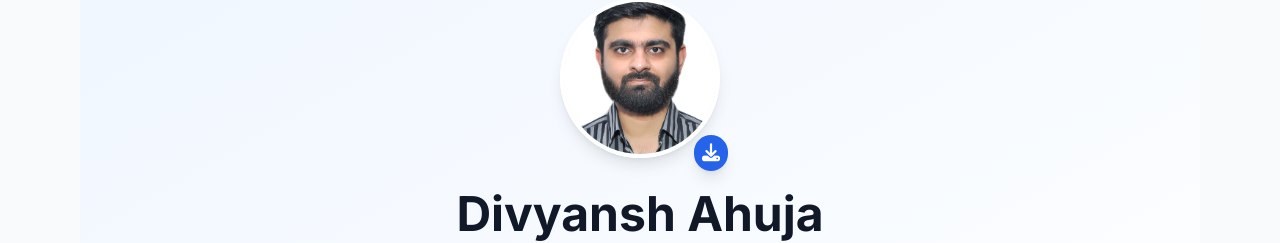
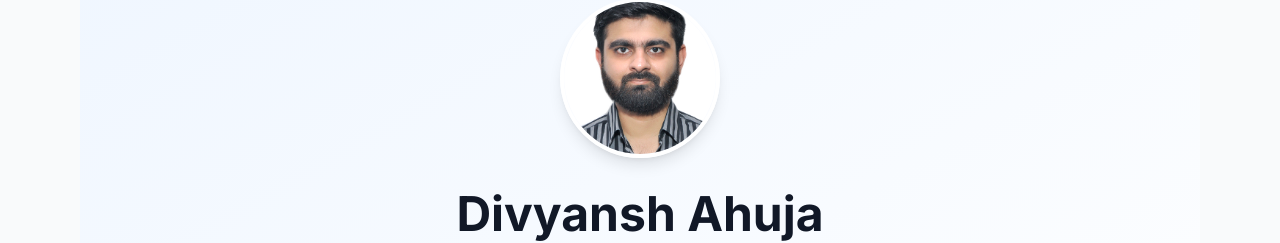
Before and after one commit to DA2793/divyansh-portfolio, a React (Vite) app: page / in a window 1280 px wide. Shown: the part 266-509 px from the top of the page. Built offline with nearby package versions, Linux system fonts and the light colour scheme.

Commit message:
Update Hero.jsx

```diff
--- a/src/components/Hero/Hero.jsx
+++ b/src/components/Hero/Hero.jsx
@@ -25,18 +25,6 @@ const Hero = () => {
                 <span className="text-gray-500 text-2xl font-bold">DA</span>
               </div>
             )}
-
-            {/* CV Download */}
-            <div className="absolute -bottom-2 -right-2">
-              <a
-                href="/Divyansh_Ahuja_CV.pdf"
-                download
-                className="bg-blue-600 text-white p-2 rounded-full hover:bg-blue-700 transition shadow-lg hover:scale-110"
-                title="Download CV"
-              >
-                <i className="fas fa-download text-lg"></i>
-              </a>
-            </div>
           </div>
         </div>
 
@@ -71,6 +59,7 @@ const Hero = () => {
 
         {/* Social Links */}
         <div className="flex justify-center gap-8 mb-8">
+
           {/* LinkedIn */}
           <a
             href="https://linkedin.com/in/divyanshahuja"
@@ -101,6 +90,7 @@ const Hero = () => {
           >
             <i className="fas fa-envelope"></i>
           </a>
+
         </div>
 
         {/* CTA Buttons */}
```
